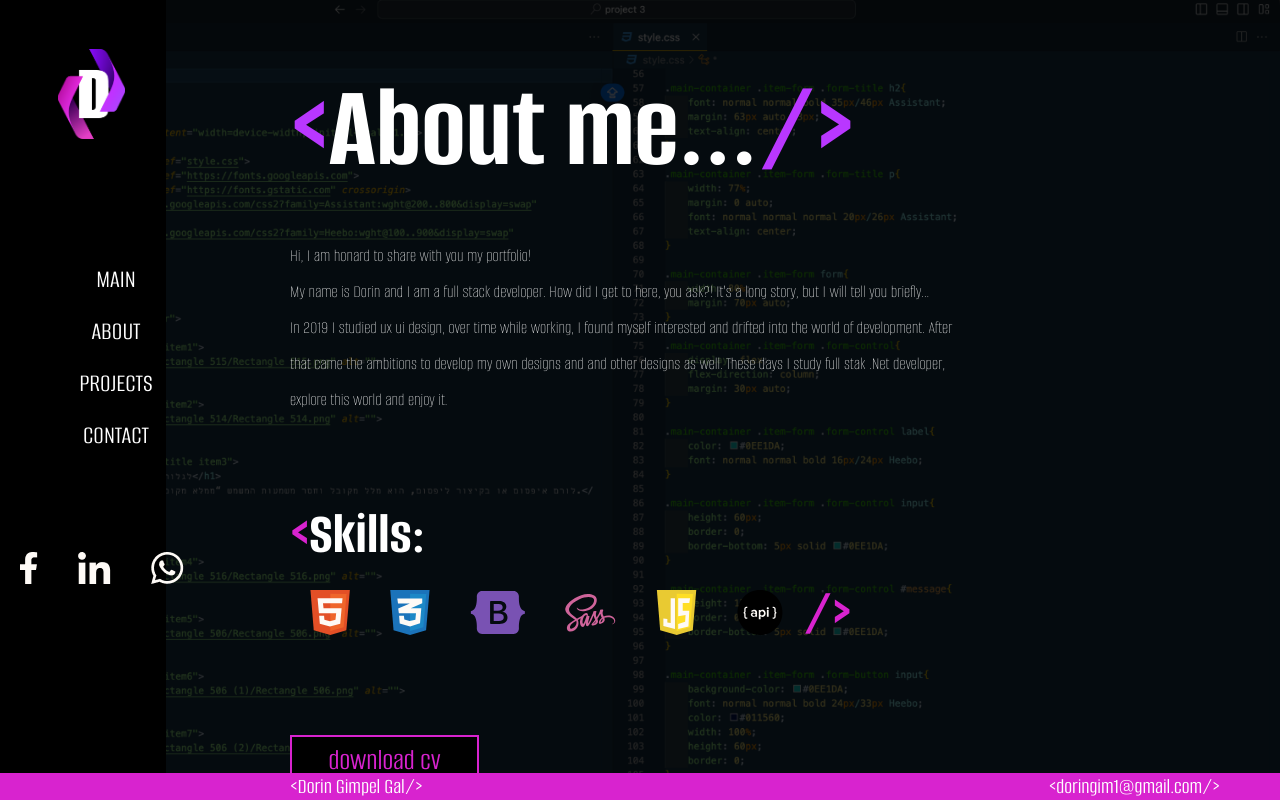
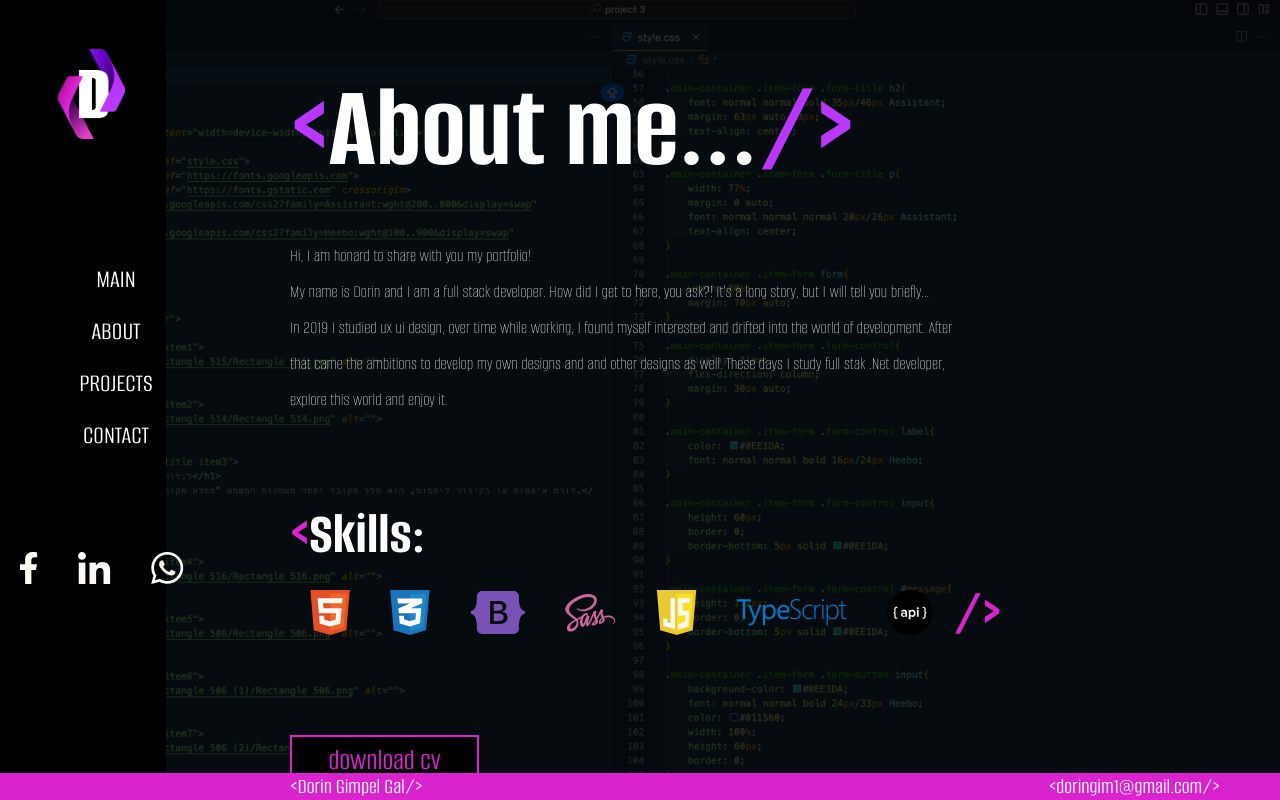
Before and after one commit to dorin-gim/upDateProject, a plain HTML site: page homePage/aboutMe.html in a window 1280 px wide. Drawn offline with Linux system fonts and the light colour scheme.

Commit message:
aboute me update

```diff
--- a/homePage/aboutMe.html
+++ b/homePage/aboutMe.html
@@ -87,8 +87,8 @@
                     <img src="../homePage/images/skills imgs/sass.svg" alt="sass-icon">
                     <img src="../homePage/images/skills imgs/javascript.svg" alt="js-icon">
                     <!-- <img src="../homePage/images/skills imgs/oop wl.png" alt="oop-icon">
-                    <img src="../homePage/images/skills imgs/es5.svg" alt="es5-icon">
-                    <img src="../homePage/images/skills imgs/typescript.svg" alt="typescript"> -->
+                    <img src="../homePage/images/skills imgs/es5.svg" alt="es5-icon"> -->
+                    <img src="../homePage/images/skills imgs/typescript.svg" alt="typescript">
                     <img src="../homePage/images/skills imgs/api.svg" alt="api-icon">
                     <!-- <img src="../homePage/images/skills imgs/react.svg" alt="react-icon"> -->
                     <!-- <img src="../homePage/images/skills imgs/nodejs.svg" alt="nodejs-icon"> -->
```
